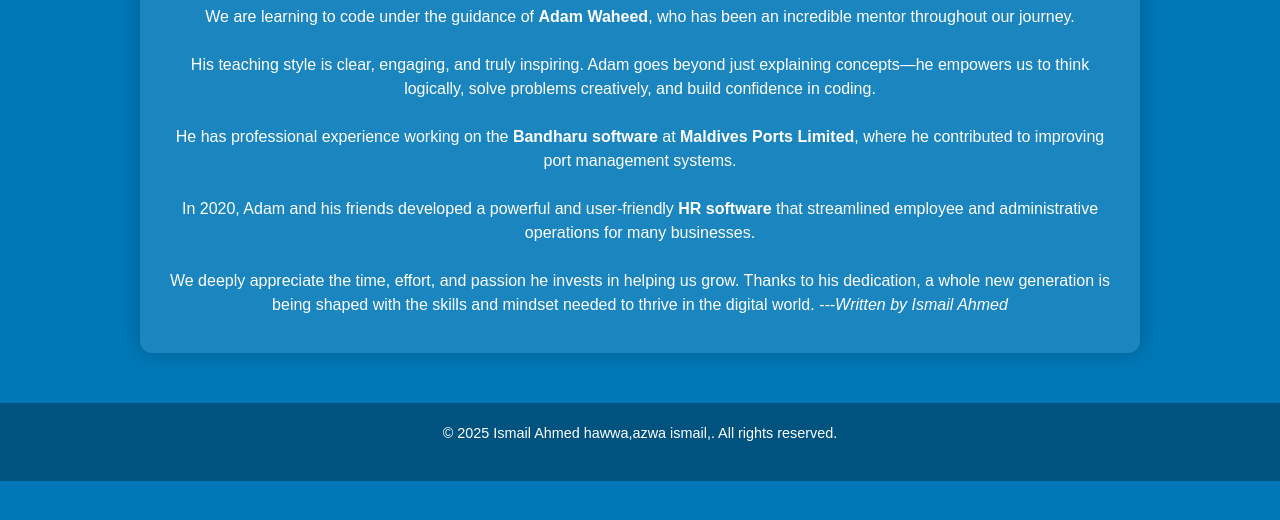
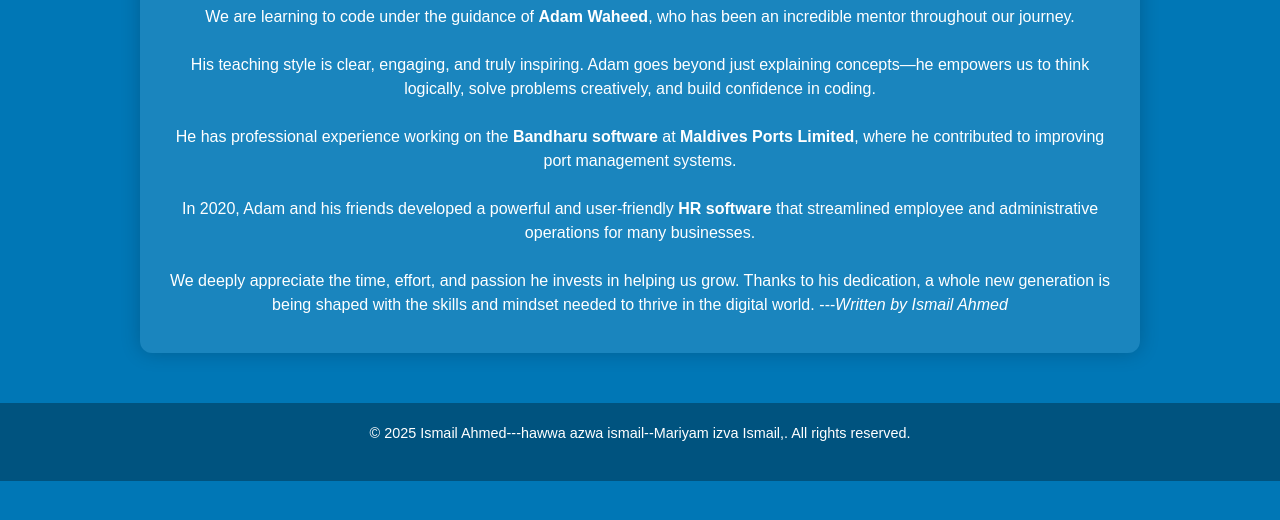
Before and after one commit to Ismael2126/ismail, a plain HTML site: page index.html in a window 1280 px wide. Shown: the part 226-746 px from the top of the page. Drawn offline with nearby package versions, Linux system fonts and the light colour scheme.

Commit message:
hawwa azwa

```diff
--- a/index.html
+++ b/index.html
@@ -52,7 +52,7 @@
 
 
 <footer class="footer">
-  <p>&copy; 2025 Ismail Ahmed hawwa,azwa ismail,. All rights reserved.</p>
+  <p>&copy; 2025 Ismail Ahmed---hawwa azwa ismail--Mariyam izva Ismail,. All rights reserved.</p>
 </footer>
 
   <script>
```
